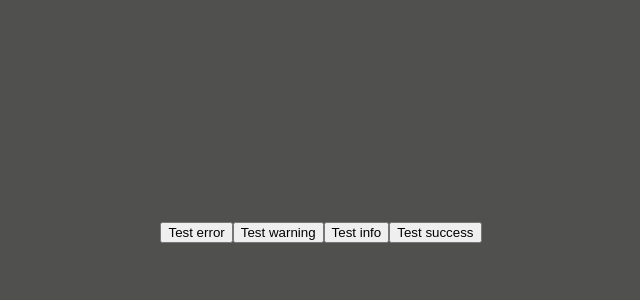
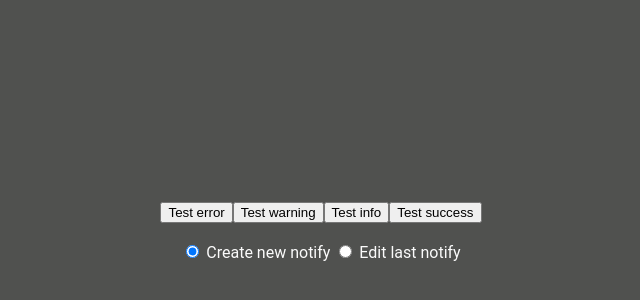
Before and after one commit to vncnz/vue-notifier, a Vue app: page / in a window 1280 px wide. Shown: the part 168-468 px from the top of the page, without its empty margins (319-959 px from the left). Built offline with nearby package versions, Linux system fonts and the light colour scheme.

Commit message:
Demo improved

```diff
--- a/src/App.vue
+++ b/src/App.vue
@@ -8,6 +8,18 @@
       <button @click="testInfo">Test info</button>
       <button @click="testSuccess">Test success</button>
     </div>
+		<br />
+		<div>
+			<label>
+				<input type="radio" v-model="editPrevious" :value="false" />
+				Create new notify
+			</label>
+
+			<label>
+				<input type="radio" v-model="editPrevious" :value="true" />
+				Edit last notify
+			</label>
+		</div>
   </div>
 </template>
 
```
